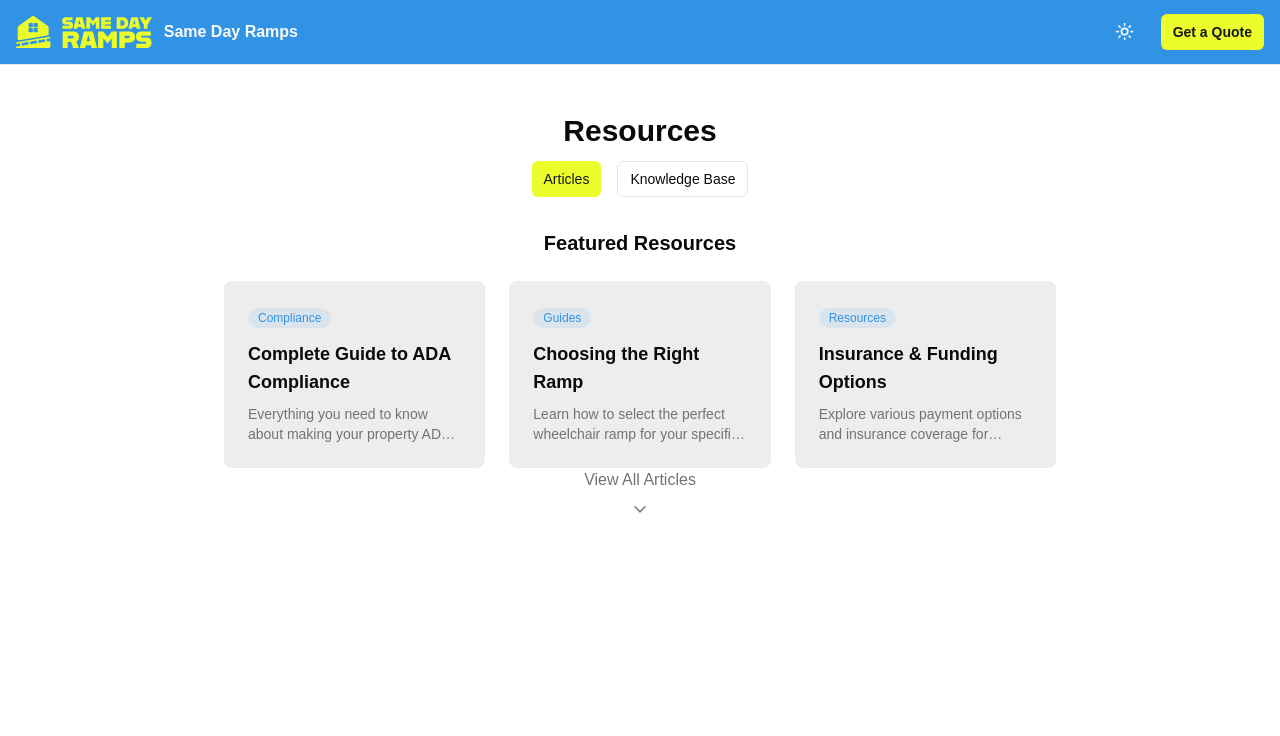
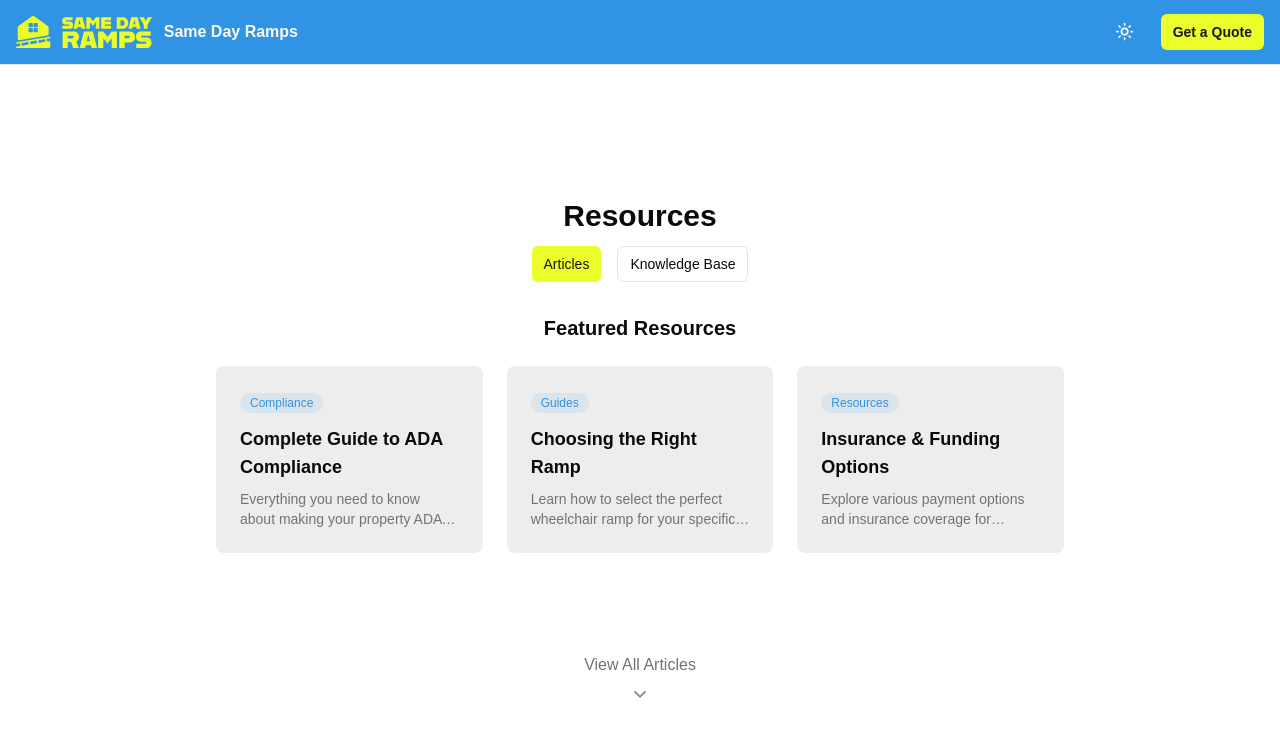
Before and after one commit to samedayramps/samedayramps-website-next, a Next.js app: page /resources in a window 1280 px wide. Shown: the top 736 px of the page. Built offline with nearby package versions, Linux system fonts and the light colour scheme.

Commit message:
feat: add Google Maps JS API loader

```diff
--- a/src/app/layout.tsx
+++ b/src/app/layout.tsx
@@ -32,7 +32,7 @@ export default function RootLayout({
         className={cn(
           geistSans.variable,
           geistMono.variable,
-          "antialiased h-full overflow-hidden"
+          "antialiased min-h-[100dvh] overflow-hidden"
         )}
         suppressHydrationWarning
       >
@@ -47,7 +47,7 @@ export default function RootLayout({
           <Header />
           <main
             className={cn(
-              "h-[calc(100vh-64px)]",
+              "h-[calc(100dvh-64px)]",
               "w-full",
               "overflow-y-auto",
               "snap-y snap-mandatory",
--- a/src/components/features-grid.tsx
+++ b/src/components/features-grid.tsx
@@ -1,11 +1,24 @@
 "use client"
 
-import { useState } from "react"
+import { useState, useEffect } from "react"
 import { cn } from "@/lib/utils"
 import { HOME_PAGE } from "@/constants/content"
 
 export function FeaturesGrid() {
   const [expandedFeature, setExpandedFeature] = useState<string | null>(null)
+  const [isLargeScreen, setIsLargeScreen] = useState(false)
+
+  // Handle screen size detection
+  useEffect(() => {
+    const checkScreenSize = () => {
+      setIsLargeScreen(window.innerHeight >= 800)
+    }
+
+    checkScreenSize()
+    window.addEventListener('resize', checkScreenSize)
+
+    return () => window.removeEventListener('resize', checkScreenSize)
+  }, [])
 
   return (
     <div className="grid gap-4 md:grid-cols-3">
@@ -16,9 +29,10 @@ export function FeaturesGrid() {
             "group p-4 rounded-lg",
             "bg-background/50 backdrop-blur-sm",
             "transition-all duration-200",
-            "hover:bg-background/80"
+            "hover:bg-background/80",
+            isLargeScreen ? "cursor-default" : "cursor-pointer"
           )}
-          onClick={() => setExpandedFeature(
+          onClick={() => !isLargeScreen && setExpandedFeature(
             expandedFeature === feature.title ? null : feature.title
           )}
         >
@@ -31,7 +45,7 @@ export function FeaturesGrid() {
             </div>
             <div className={cn(
               "grid transition-all duration-200",
-              expandedFeature === feature.title
+              (expandedFeature === feature.title || isLargeScreen)
                 ? "grid-rows-[1fr] mt-3"
                 : "grid-rows-[0fr]"
             )}>
--- a/src/components/ui/container.tsx
+++ b/src/components/ui/container.tsx
@@ -15,12 +15,12 @@ export function Container({
     <div
       className={cn(
         // Base styles
-        "w-full mx-auto px-4 sm:px-6 lg:px-8",
+        "w-full mx-auto px-3 sm:px-4 lg:px-6",
         // Responsive max-widths
         {
-          'max-w-7xl': size === 'large',
-          'max-w-4xl': size === 'default',
-          'max-w-2xl': size === 'small',
+          'max-w-6xl lg:max-w-7xl': size === 'large',
+          'max-w-3xl lg:max-w-4xl': size === 'default',
+          'max-w-xl lg:max-w-2xl': size === 'small',
         },
         className
       )}
--- a/src/components/ui/section.tsx
+++ b/src/components/ui/section.tsx
@@ -14,13 +14,13 @@ export function Section({ children, className, id, isFirstSection }: SectionProp
       id={id}
       className={cn(
         "relative",
-        "min-h-[calc(100dvh-64px)]",
+        "h-[calc(100dvh-64px)]",
         "w-full",
         "snap-start snap-always",
-        "flex flex-col items-center",
+        "flex flex-col items-center justify-center",
         {
-          "pt-20 sm:pt-24 pb-8 sm:pb-12": isFirstSection,
-          "py-8 sm:py-12": !isFirstSection,
+          "pt-16 sm:pt-20": isFirstSection,
+          "py-6 sm:py-8": !isFirstSection,
         },
         "px-4 sm:px-6",
         "transform-gpu",
```
